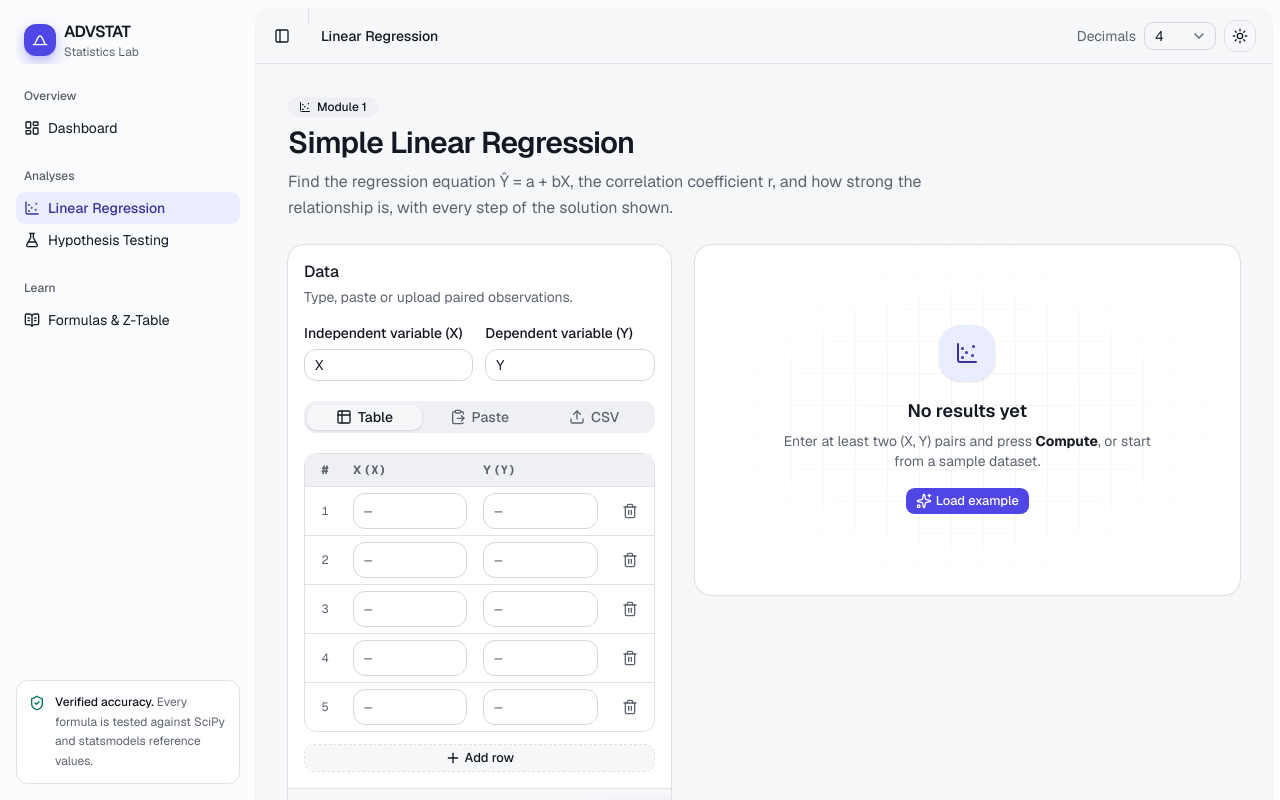
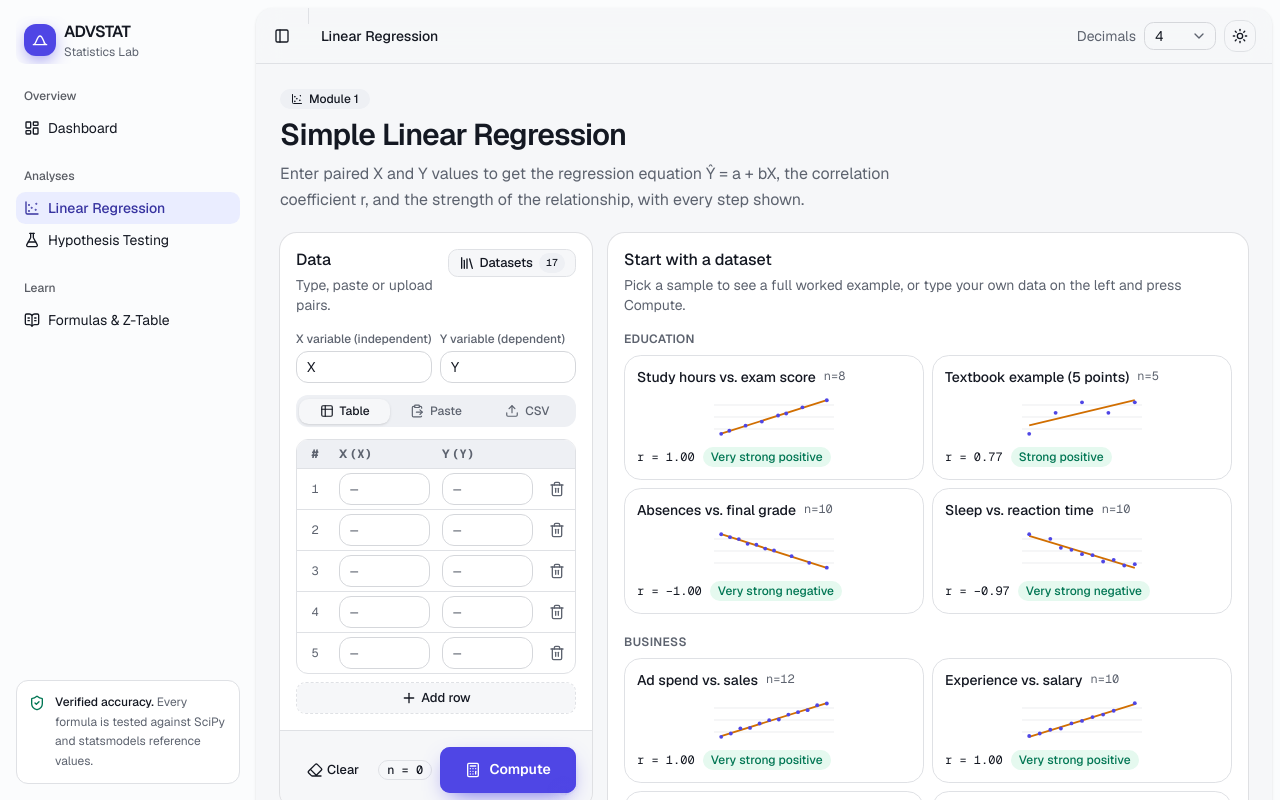
Before and after one commit to luxmoncoeur/ADVSTAT_FINALS, a Next.js app: page /regression in a window 1280 px wide. Shown: the top 800 px of the page. Built offline with nearby package versions, Linux system fonts and the light colour scheme.

Commit message:
feat(regression): compact workspace layout and gridded charts

```diff
--- a/src/features/regression/components/data-table-editor.jsx
+++ b/src/features/regression/components/data-table-editor.jsx
@@ -37,22 +37,22 @@ export function DataTableEditor({
   };
 
   return (
-    <div className="space-y-3">
-      <div className="max-h-[420px] overflow-auto rounded-lg border">
+    <div className="space-y-2">
+      <div className="max-h-[340px] overflow-auto rounded-lg border">
         <table className="w-full border-collapse text-sm">
           <caption className="sr-only">Data points. Press Enter to move to the next cell.</caption>
           <thead className="sticky top-0 z-10 bg-muted/95 backdrop-blur">
             <tr className="text-left text-xs font-medium text-muted-foreground">
-              <th scope="col" className="w-10 px-3 py-2 text-center">
+              <th scope="col" className="w-9 px-2 py-1.5 text-center">
                 #
               </th>
-              <th scope="col" className="px-2 py-2">
+              <th scope="col" className="px-1.5 py-1.5">
                 {labels.x || "X"} <span className="font-mono">(X)</span>
               </th>
-              <th scope="col" className="px-2 py-2">
+              <th scope="col" className="px-1.5 py-1.5">
                 {labels.y || "Y"} <span className="font-mono">(Y)</span>
               </th>
-              <th scope="col" className="w-10 px-2 py-2">
+              <th scope="col" className="w-9 px-1 py-1.5">
                 <span className="sr-only">Remove</span>
               </th>
             </tr>
@@ -62,11 +62,11 @@ export function DataTableEditor({
               const rowErrors = showErrors ? errors[row.id] : undefined;
               return (
                 <tr key={row.id} className="border-t transition-colors hover:bg-muted/40">
-                  <td className="px-3 py-1.5 text-center font-mono text-xs text-muted-foreground tabular-nums">
+                  <td className="px-2 py-1 text-center font-mono text-xs text-muted-foreground tabular-nums">
                     {index + 1}
                   </td>
                   {["x", "y"].map((column) => (
-                    <td key={column} className="px-2 py-1.5">
+                    <td key={column} className="px-1.5 py-1">
                       <Input
                         data-cell={`${index}-${column}`}
                         value={row[column]}
@@ -80,17 +80,17 @@ export function DataTableEditor({
                         title={rowErrors?.[column]}
                         placeholder="—"
                         className={cn(
-                          "h-9 font-mono tabular-nums",
+                          "h-8 font-mono text-sm tabular-nums",
                           rowErrors?.[column] && "border-destructive",
                         )}
                       />
                     </td>
                   ))}
-                  <td className="px-2 py-1.5">
+                  <td className="px-1 py-1">
                     <Button
                       variant="ghost"
                       size="icon"
-                      className="size-8 text-muted-foreground hover:text-destructive"
+                      className="size-7 text-muted-foreground hover:text-destructive"
                       onClick={() => onRemoveRow(row.id)}
                       disabled={rows.length === 1}
                       aria-label={`Remove row ${index + 1}`}
@@ -110,7 +110,7 @@ export function DataTableEditor({
           editing. All rows are used in the analysis.
         </p>
       ) : null}
-      <Button variant="outline" size="sm" onClick={onAddRow} className="w-full border-dashed">
+      <Button variant="outline" size="sm" onClick={onAddRow} className="h-8 w-full border-dashed">
         <Plus className="size-4" aria-hidden="true" /> Add row
       </Button>
     </div>
--- a/src/features/regression/components/r-squared-gauge.jsx
+++ b/src/features/regression/components/r-squared-gauge.jsx
@@ -17,7 +17,7 @@ export function RSquaredGauge({ rSquared, yLabel }) {
   return (
     <ChartContainer
       config={{ explained: { label: "Explained", color: "var(--chart-4)" } }}
-      className="mx-auto aspect-square w-full max-w-[220px]"
+      className="mx-auto aspect-square w-full max-w-[170px]"
       role="img"
       aria-label={`r squared: ${percent} of the variation in ${yLabel} is explained.`}
     >
--- a/src/features/regression/components/regression-workspace.jsx
+++ b/src/features/regression/components/regression-workspace.jsx
@@ -6,7 +6,6 @@ import {
   Eraser,
   FlaskConical,
   RefreshCw,
-  Sparkles,
   Table2,
   Upload,
 } from "lucide-react";
@@ -18,69 +17,33 @@ import { Badge } from "@/components/ui/badge";
 import { Button } from "@/components/ui/button";
 import {
   Card,
+  CardAction,
   CardContent,
   CardDescription,
   CardFooter,
   CardHeader,
   CardTitle,
 } from "@/components/ui/card";
-import {
-  DropdownMenu,
-  DropdownMenuContent,
-  DropdownMenuItem,
-  DropdownMenuLabel,
-  DropdownMenuTrigger,
-} from "@/components/ui/dropdown-menu";
 import { Input } from "@/components/ui/input";
 import { Tabs, TabsContent, TabsList, TabsTrigger } from "@/components/ui/tabs";
-import { REGRESSION_EXAMPLES } from "../examples";
 import { useRegression } from "../hooks/use-regression";
 import { DataTableEditor } from "./data-table-editor";
+import { DatasetDialog, DatasetGrid } from "./dataset-gallery";
 import { PastePanel, UploadPanel } from "./import-panels";
-import { RegressionDetails, RegressionKpis, RegressionSolution } from "./regression-results";
+import { RegressionKpis, RegressionSolution, RegressionVisuals } from "./regression-results";
 
-function ExamplesMenu({ onPick, variant = "outline" }) {
+function StartPanel({ onPick }) {
   return (
-    <DropdownMenu>
-      <DropdownMenuTrigger asChild>
-        <Button variant={variant} size="sm">
-          <Sparkles className="size-4" aria-hidden="true" /> Load example
-        </Button>
-      </DropdownMenuTrigger>
-      <DropdownMenuContent align="start" className="w-64">
-        <DropdownMenuLabel>Sample datasets</DropdownMenuLabel>
-        {REGRESSION_EXAMPLES.map((example) => (
-          <DropdownMenuItem key={example.id} onSelect={() => onPick(example)}>
-            <span className="flex flex-col">
-              <span>{example.name}</span>
-              <span className="text-xs text-muted-foreground">{example.x.length} points</span>
-            </span>
-          </DropdownMenuItem>
-        ))}
-      </DropdownMenuContent>
-    </DropdownMenu>
-  );
-}
-
-function EmptyState({ onPick }) {
-  return (
-    <Card className="relative overflow-hidden">
-      <div
-        className="bg-grid pointer-events-none absolute inset-0 [mask-image:radial-gradient(ellipse_at_center,black,transparent_75%)]"
-        aria-hidden="true"
-      />
-      <CardContent className="relative flex flex-col items-center gap-4 py-16 text-center">
-        <span className="grid size-14 place-items-center rounded-2xl bg-accent text-accent-foreground shadow-sm">
-          <ChartScatter className="size-6" aria-hidden="true" />
-        </span>
-        <div className="space-y-1.5">
-          <h2 className="text-lg font-semibold">No results yet</h2>
-          <p className="max-w-sm text-sm text-muted-foreground">
-            Enter at least two (X, Y) pairs and press{" "}
-            <strong className="text-foreground">Compute</strong>, or start from a sample dataset.
-          </p>
-        </div>
-        <ExamplesMenu onPick={onPick} variant="default" />
+    <Card className="gap-4">
+      <CardHeader>
+        <CardTitle>Start with a dataset</CardTitle>
+        <CardDescription>
+          Pick a sample to see a full worked example, or type your own data on the left and press
+          Compute.
+        </CardDescription>
+      </CardHeader>
+      <CardContent>
+        <DatasetGrid onPick={onPick} columns="sm:grid-cols-2 2xl:grid-cols-3" />
       </CardContent>
     </Card>
   );
@@ -94,27 +57,33 @@ export function RegressionWorkspace() {
     regression.loadData(example.x, example.y, { x: example.xLabel, y: example.yLabel });
 
   return (
-    <div className="mx-auto w-full max-w-[1440px] space-y-6 p-4 sm:p-6 lg:p-8">
+    <div className="mx-auto w-full max-w-[1600px] space-y-5 p-4 sm:p-6">
       <PageHeader
         eyebrow="Module 1"
         icon={ChartScatter}
         title="Simple Linear Regression"
-        description="Find the regression equation Ŷ = a + bX, the correlation coefficient r, and how strong the relationship is, with every step of the solution shown."
+        description="Enter paired X and Y values to get the regression equation Ŷ = a + bX, the correlation coefficient r, and the strength of the relationship, with every step shown."
       />
 
-      <div className="grid items-start gap-6 xl:grid-cols-12">
-        <Reveal className="xl:col-span-5" distance={20}>
-          <Card>
-            <CardHeader>
+      <div className="grid items-start gap-4 xl:grid-cols-12">
+        <Reveal className="xl:col-span-4" distance={16}>
+          <Card className="gap-4 py-4">
+            <CardHeader className="px-4">
               <CardTitle>Data</CardTitle>
-              <CardDescription>Type, paste or upload paired observations.</CardDescription>
+              <CardDescription>Type, paste or upload pairs.</CardDescription>
+              <CardAction>
+                <DatasetDialog onPick={pickExample} />
+              </CardAction>
             </CardHeader>
-            <CardContent className="space-y-5">
-              <div className="grid gap-3 sm:grid-cols-2">
+            <CardContent className="space-y-3 px-4">
+              <div className="grid grid-cols-2 gap-2">
                 {["x", "y"].map((key) => (
-                  <div key={key} className="grid gap-1.5">
-                    <label htmlFor={`label-${key}`} className="text-sm font-medium">
-                      {key === "x" ? "Independent variable (X)" : "Dependent variable (Y)"}
+                  <div key={key} className="grid gap-1">
+                    <label
+                      htmlFor={`label-${key}`}
+                      className="text-xs font-medium text-muted-foreground"
+                    >
+                      {key === "x" ? "X variable (independent)" : "Y variable (dependent)"}
                     </label>
                     <Input
                       id={`label-${key}`}
@@ -124,23 +93,24 @@ export function RegressionWorkspace() {
                         regression.setLabels({ ...labels, [key]: event.target.value })
                       }
                       placeholder={key === "x" ? "e.g. Hours studied" : "e.g. Exam score"}
+                      className="h-8 text-sm"
                     />
                   </div>
                 ))}
               </div>
-              <Tabs defaultValue="table">
-                <TabsList className="grid w-full grid-cols-3">
-                  <TabsTrigger value="table">
-                    <Table2 className="size-4" aria-hidden="true" /> Table
+              <Tabs defaultValue="table" className="gap-3">
+                <TabsList className="grid h-8 w-full grid-cols-3">
+                  <TabsTrigger value="table" className="text-xs">
+                    <Table2 className="size-3.5" aria-hidden="true" /> Table
                   </TabsTrigger>
-                  <TabsTrigger value="paste">
-                    <ClipboardPaste className="size-4" aria-hidden="true" /> Paste
+                  <TabsTrigger value="paste" className="text-xs">
+                    <ClipboardPaste className="size-3.5" aria-hidden="true" /> Paste
                   </TabsTrigger>
-                  <TabsTrigger value="upload">
-                    <Upload className="size-4" aria-hidden="true" /> CSV
+                  <TabsTrigger value="upload" className="text-xs">
+                    <Upload className="size-3.5" aria-hidden="true" /> CSV
                   </TabsTrigger>
                 </TabsList>
-                <TabsContent value="table" className="pt-3">
+                <TabsContent value="table">
                   <DataTableEditor
                     rows={regression.rows}
                     labels={labels}
@@ -151,36 +121,27 @@ export function RegressionWorkspace() {
                     onRemoveRow={regression.removeRow}
                   />
                 </TabsContent>
-                <TabsContent value="paste" className="pt-3">
+                <TabsContent value="paste">
                   <PastePanel onLoad={regression.loadData} />
                 </TabsContent>
-                <TabsContent value="upload" className="pt-3">
+                <TabsContent value="upload">
                   <UploadPanel onLoad={regression.loadData} />
                 </TabsContent>
               </Tabs>
             </CardContent>
-            <CardFooter className="flex flex-col gap-3 border-t sm:flex-row sm:items-center">
-              <div className="flex w-full items-center gap-2 sm:w-auto">
-                <ExamplesMenu onPick={pickExample} />
-                <Button variant="ghost" size="sm" onClick={regression.clear}>
-                  <Eraser className="size-4" aria-hidden="true" /> Clear
-                </Button>
-                <Badge variant="outline" className="ml-auto font-mono tabular-nums sm:hidden">
-                  n = {parsed.xs.length}
-                </Badge>
-              </div>
-              <Badge
-                variant="outline"
-                className="hidden font-mono tabular-nums sm:ml-auto sm:inline-flex"
-              >
+            <CardFooter className="gap-2 border-t px-4 pt-4">
+              <Button variant="ghost" size="sm" onClick={regression.clear}>
+                <Eraser className="size-4" aria-hidden="true" /> Clear
+              </Button>
+              <Badge variant="outline" className="font-mono tabular-nums">
                 n = {parsed.xs.length}
               </Badge>
-              <ComputeButton onClick={regression.compute} className="w-full sm:w-auto" />
+              <ComputeButton onClick={regression.compute} className="ml-auto" />
             </CardFooter>
           </Card>
         </Reveal>
 
-        <div className="space-y-6 xl:col-span-7" aria-live="polite">
+        <div className="min-w-0 space-y-4 xl:col-span-8" aria-live="polite">
           {stale && result ? (
             <Alert>
               <RefreshCw aria-hidden="true" />
@@ -198,10 +159,10 @@ export function RegressionWorkspace() {
           {result ? (
             <>
               <RegressionKpis result={result} />
-              <RegressionDetails result={result} labels={labels} />
+              <RegressionVisuals result={result} labels={labels} />
             </>
           ) : (
-            <EmptyState onPick={pickExample} />
+            <StartPanel onPick={pickExample} />
           )}
         </div>
       </div>
```
Also changed, not shown: src/features/regression/components/regression-results.jsx (+126 -101 lines), src/features/regression/components/scatter-chart.jsx (+56 -16 lines), src/features/regression/components/strength-meter.jsx (+16 -19 lines).
